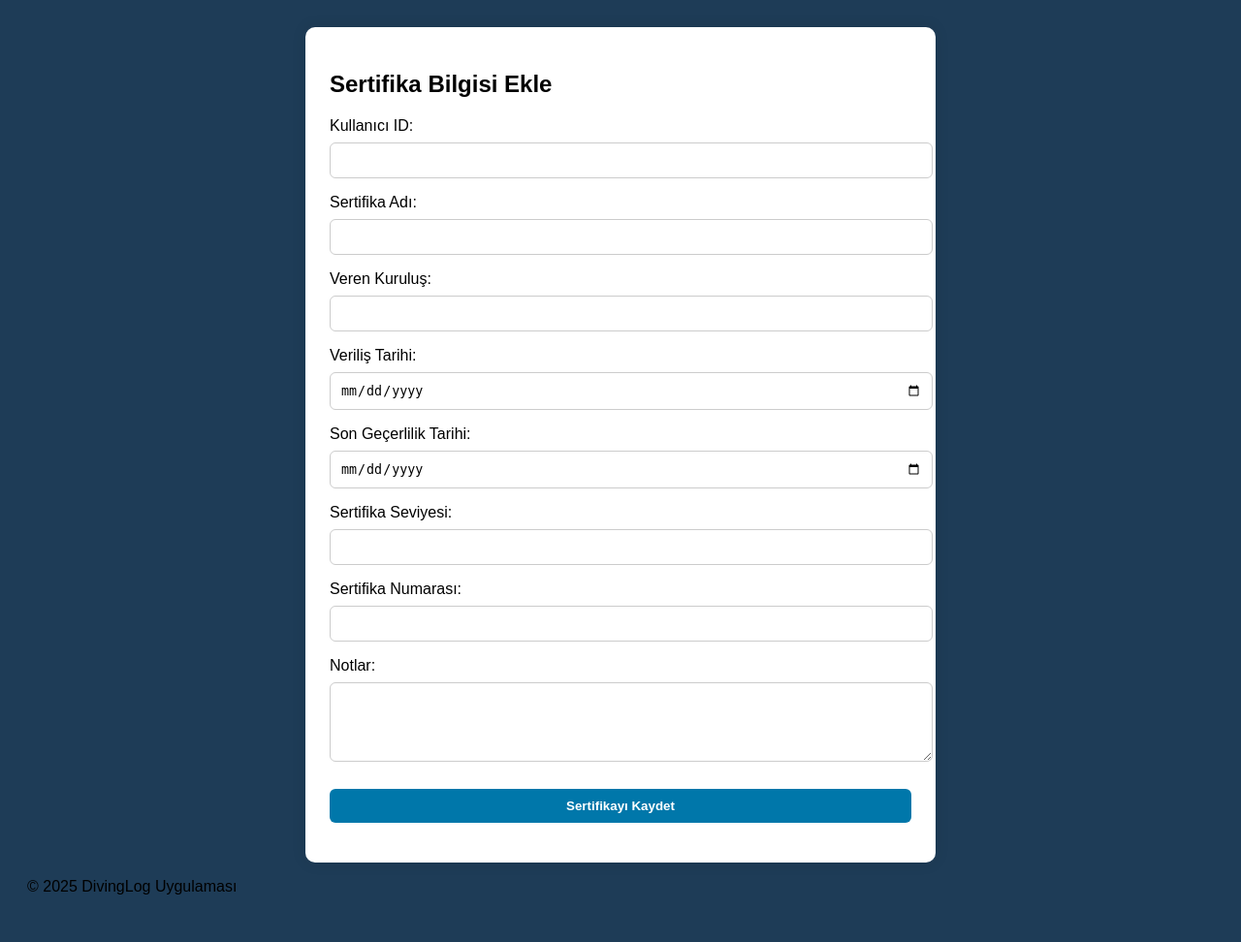
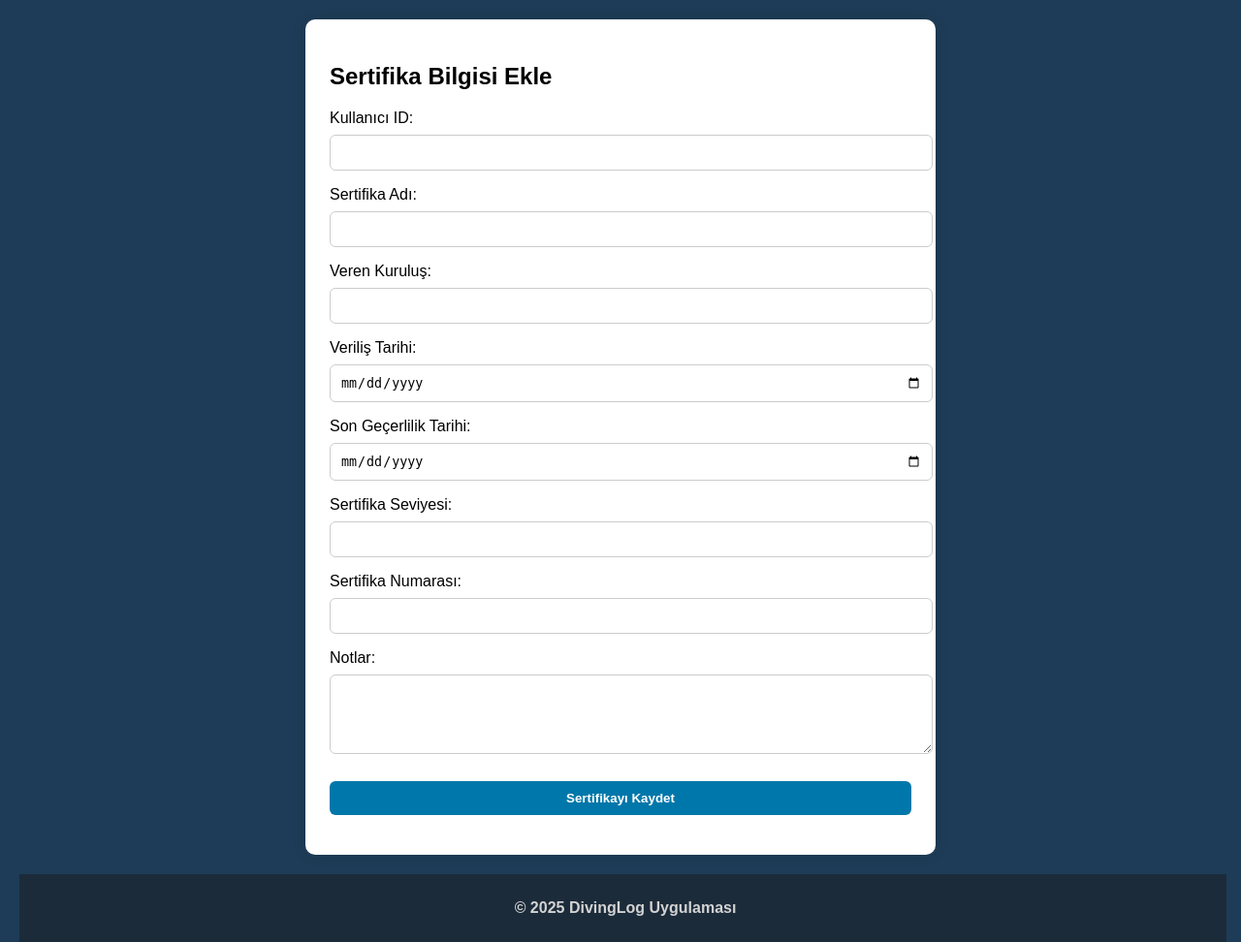
Before and after one commit to YigithanFirat/DivingLog, a PHP site: page /tcpdf/admin/certificate.php in a window 1280 px wide. Shown: the whole page at 97% size. Before the commit the page ends 923 px from the top, so only its background shows below. Run offline with PHP 8.4, Linux system fonts and the light colour scheme.

Commit message:
Certificate CSS
Sertifikaların eklendiği sayfanın stilleri değiştirildi.

```diff
--- a/src/CSS/certificate.css
+++ b/src/CSS/certificate.css
@@ -1,12 +1,19 @@
-body
-{
+html, body {
+    height: 100%;
+    margin: 0;
+    padding: 0;
+}
+
+body {
     font-family: Arial, sans-serif;
     background-color: #1e3c57;
     padding: 20px;
+    display: flex;
+    flex-direction: column;
 }
 
-form
-{
+/* Form Stili */
+form {
     background-color: #fff;
     padding: 25px;
     border-radius: 10px;
@@ -15,8 +22,8 @@ form
     box-shadow: 0 0 15px rgba(0,0,0,0.1);
 }
 
-input, textarea, select
-{
+/* Giriş alanları */
+input, textarea, select {
     width: 100%;
     padding: 10px;
     margin-top: 8px;
@@ -25,8 +32,8 @@ input, textarea, select
     border-radius: 6px;
 }
 
-input[type="submit"]
-{
+/* Gönder butonu */
+input[type="submit"] {
     background-color: #0077aa;
     color: white;
     border: none;
@@ -34,13 +41,13 @@ input[type="submit"]
     font-weight: bold;
 }
 
-input[type="submit"]:hover
-{
+/* Buton hover efekti */
+input[type="submit"]:hover {
     background-color: #005f88;
 }
 
-.success
-{
+/* Başarı mesajı */
+.success {
     background-color: #4CAF50;
     color: white;
     padding: 12px;
@@ -49,8 +56,8 @@ input[type="submit"]:hover
     text-align: center;
 }
 
-.error
-{
+/* Hata mesajı */
+.error {
     background-color: #f44336;
     color: white;
     padding: 12px;
@@ -58,3 +65,18 @@ input[type="submit"]:hover
     border-radius: 6px;
     text-align: center;
 }
+
+/* Footer */
+footer {
+    text-align: center;
+    color: #d3d3d3;
+    padding: 10px 0;
+    padding-left: 5px;
+    background-color: #1c2b3a;
+    width: 100%;
+    margin-top: 20px;
+}
+
+footer p {
+    font-weight: bolder;
+}
```
